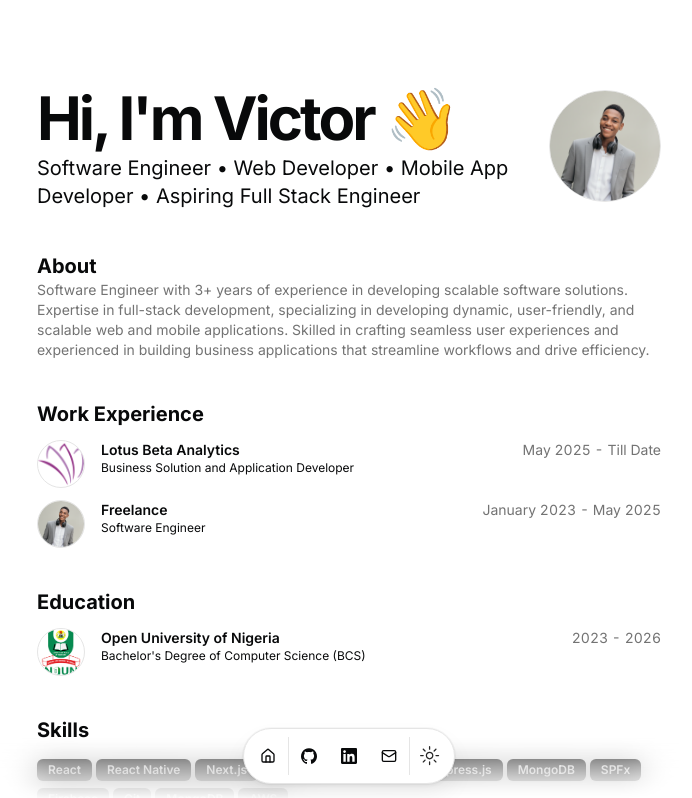
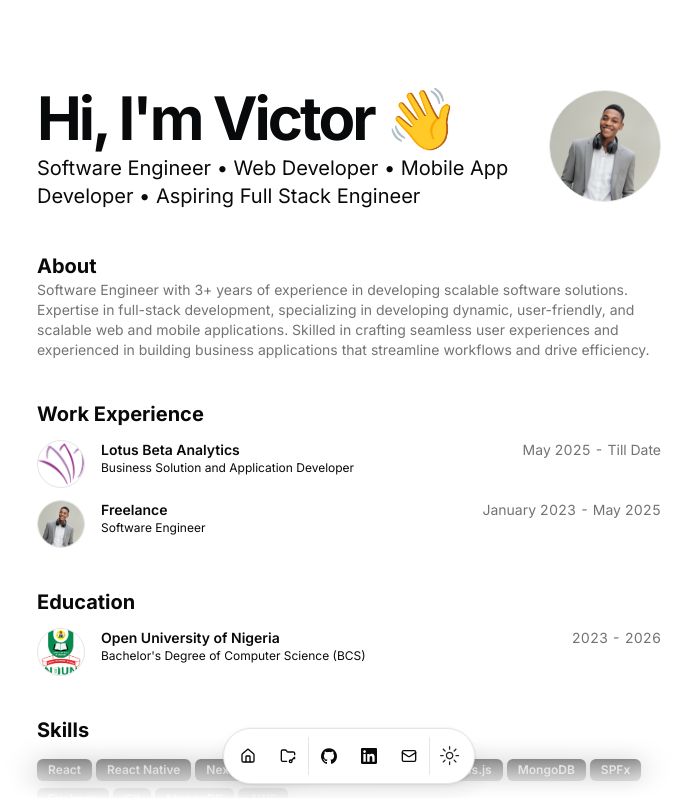
Before and after one commit to v-techhub/portfolio-v2, a Next.js app: page / in a window 1280 px wide. Shown: the top 798 px of the page, without its empty margins (291-983 px from the left). Built offline with nearby package versions, Linux system fonts and the light colour scheme.

Commit message:
added resume

```diff
--- a/src/components/navbar.tsx
+++ b/src/components/navbar.tsx
@@ -20,15 +20,20 @@ export default function Navbar() {
           <DockIcon key={item.href}>
             <Tooltip>
               <TooltipTrigger asChild>
-                <Link
+                <a
                   href={item.href}
                   className={cn(
                     buttonVariants({ variant: "ghost", size: "icon" }),
                     "size-12"
                   )}
+                  download={
+                    item.label === "Résumé"
+                      ? "Victor-Adeshina-Resume.pdf"
+                      : undefined
+                  }
                 >
                   <item.icon className="size-4" />
-                </Link>
+                </a>
               </TooltipTrigger>
               <TooltipContent>
                 <p>{item.label}</p>
--- a/src/data/resume.tsx
+++ b/src/data/resume.tsx
@@ -1,5 +1,5 @@
 import { Icons } from "@/components/icons";
-import { HomeIcon } from "lucide-react";
+import { FolderKey, HomeIcon } from "lucide-react";
 
 export const DATA = {
   name: "Victor Adeshina",
@@ -34,6 +34,7 @@ export const DATA = {
   ],
   navbar: [
     { href: "/", icon: HomeIcon, label: "Home" },
+    { href: "/victor-cv.pdf", icon: FolderKey, label: "Résumé" },
     // { href: "/blog", icon: NotebookIcon, label: "Blog" },
   ],
   contact: {
```
Also changed, not shown: 1 other file (tests, documents, lock files or other folders).
